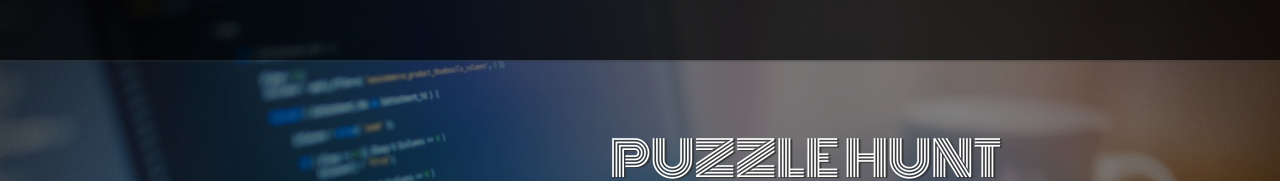
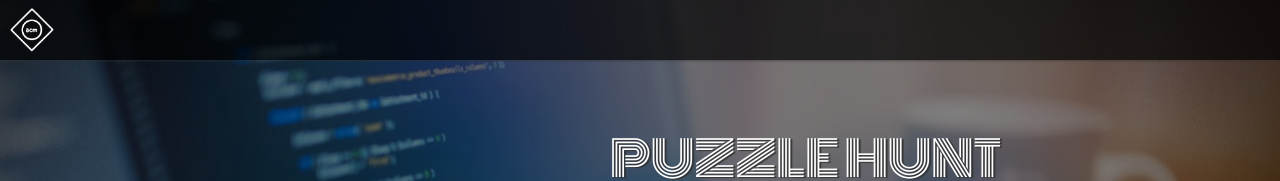
Before and after one commit to uclaacm/puzzle-hunt, a website: page www/public/index.html in a window 1280 px wide. Shown: the top 181 px of the page. Drawn offline with Linux system fonts and the light colour scheme.

Commit message:
added acm logo

```diff
--- a/www/public/css/index.css
+++ b/www/public/css/index.css
@@ -69,3 +69,8 @@ body {
     background: rgba(0,0,0,0.7);
     box-shadow: 0px 0px 3px #333333;
 }
+
+#canvas #header img {
+    padding: 8px 10px;
+    height: 44px;
+}
--- a/www/public/index.html
+++ b/www/public/index.html
@@ -8,7 +8,9 @@
     </head>
     <body>
         <div id="canvas">
-            <div id="header"></div>
+            <div id="header">
+                <img src="/images/acm.png" />
+            </div>
 
             <div id="header-image">
                 <!--<img src="http://www.davidrumsey.com/rumsey/Size4/D5005/6869000.jpg">-->
```
Also changed, not shown: www/public/images/acm.png (added).
